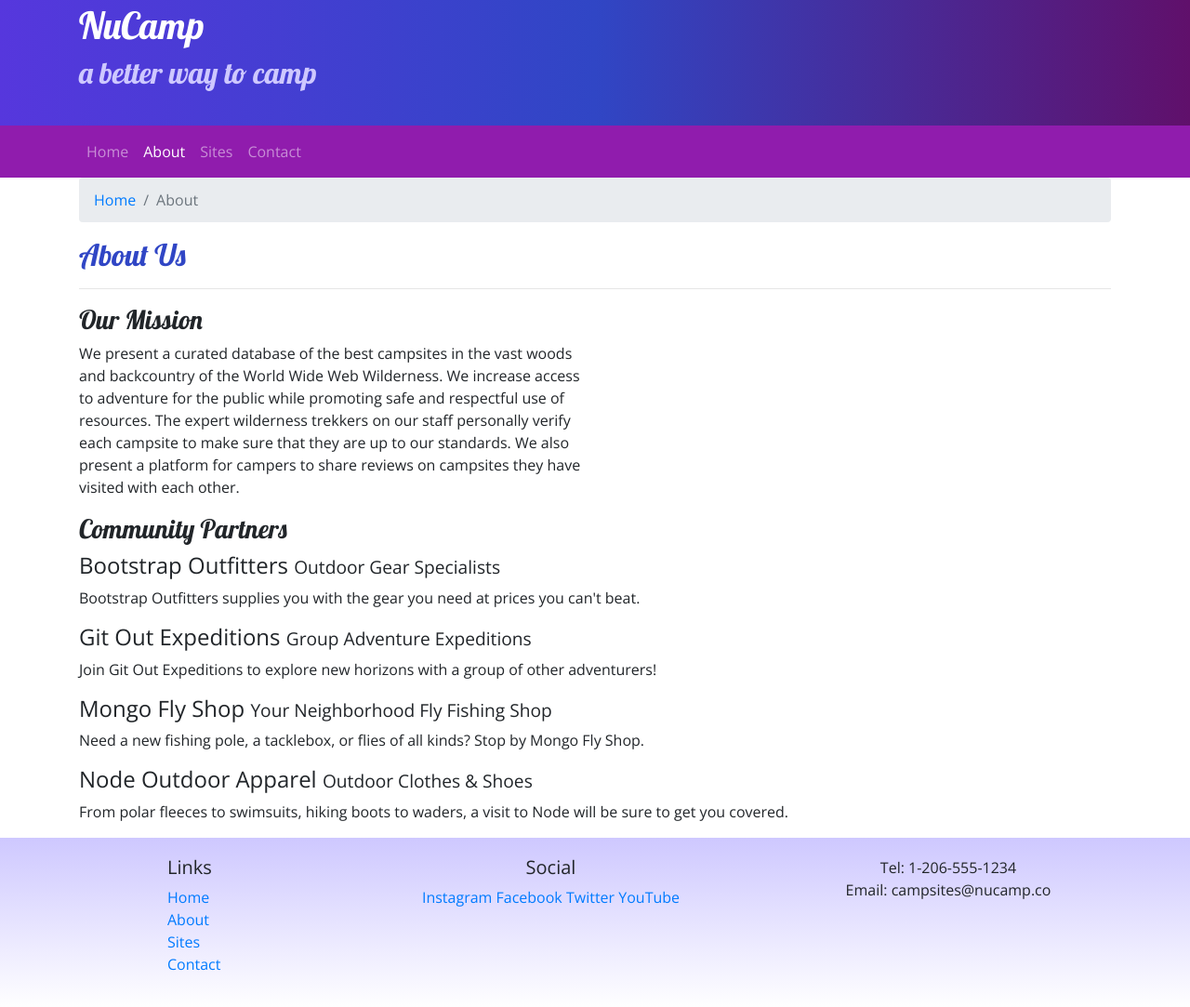
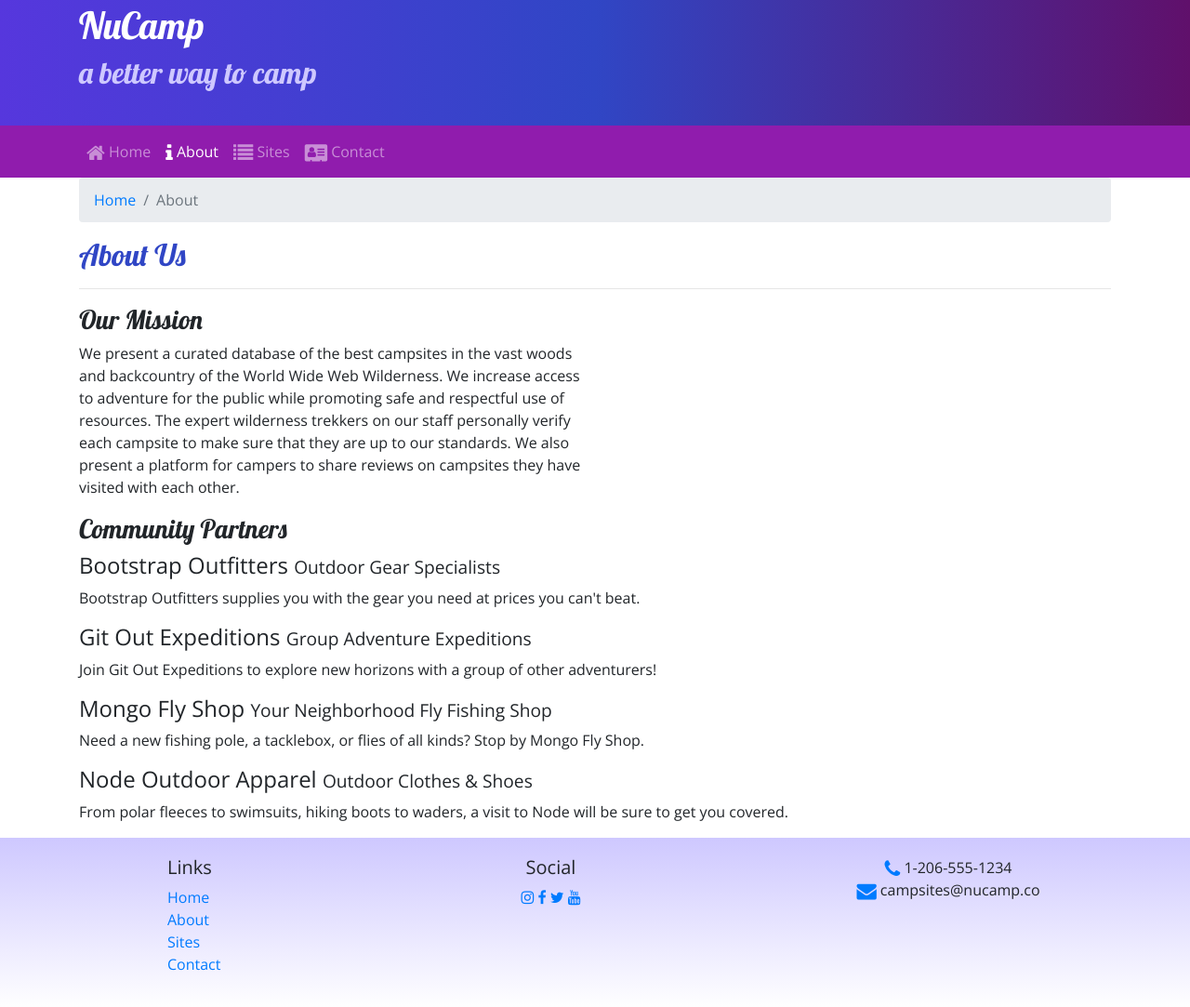
Before and after one commit to DoverTx/nucamp-bootstrap, a website: page aboutus.html in a window 1280 px wide. Shown: the part 27-1110 px from the top of the page at 93% size. Drawn offline with nearby package versions, Linux system fonts and the light colour scheme.

Commit message:
Icon Fonts

```diff
--- a/aboutus.html
+++ b/aboutus.html
@@ -9,6 +9,7 @@
     <link rel="stylesheet" href="node_modules/bootstrap/dist/css/bootstrap.min.css" />
 
     <!-- Additional CSS must be place after Bootstrap CSS -->
+    <link rel="stylesheet" href="node_modules/font-awesome/css/font-awesome.min.css" />
     <link rel="stylesheet" href="https://fonts.googleapis.com/css?family=Lobster|Open+Sans" />
     <link rel="stylesheet" href="css/styles.css" />
 
@@ -35,10 +36,10 @@
             </button>
             <div class="collapse navbar-collapse" id="nucampNavbar">
                 <ul class="navbar-nav">
-                    <li class="nav-item"><a class="nav-link" href="index.html">Home</a></li>
-                    <li class="nav-item active"><a class="nav-link" href="#">About</a></li>
-                    <li class="nav-item"><a class="nav-link" href="sites.html">Sites</a></li>
-                    <li class="nav-item"><a class="nav-link" href="contact.html">Contact</a></li>
+                    <li class="nav-item"><a class="nav-link" href="index.html"><i class="fa fa-home fa-lg"></i> Home </a></li>
+                    <li class="nav-item active"><a class="nav-link" href="#"><i class="fa fa-info fa-lg"></i> About </a></li>
+                    <li class="nav-item"><a class="nav-link" href="sites.html"><i class="fa fa-list fa-lg"></i> Sites </a></li>
+                    <li class="nav-item"><a class="nav-link" href="contact.html"><i class="fa fa-address-card fa-lg"></i> Contact </a></li>
                 </ul>
             </div>
         </div>
@@ -92,14 +93,14 @@
                 </div>
                 <div class="col-6 col-sm-5 text-center">
                     <h5>Social</h5>
-                    <a href="http://instagram.com/">Instagram</a>
-                    <a href="http://facebook.com/">Facebook</a>
-                    <a href="http://twitter.com/">Twitter</a>
-                    <a href="http://youtube.com/">YouTube</a>
+                    <a href="http://instagram.com/"><i class="fa fa-instagram"></i> </a>
+                    <a href="http://facebook.com/"><i class="fa fa-facebook"></i> </a>
+                    <a href="http://twitter.com/"><i class="fa fa-twitter"></i> </a>
+                    <a href="http://youtube.com/"><i class="fa fa-youtube"></i> </a>
                 </div>
                 <div class="col-sm-4 text-center">
-                    Tel: 1-206-555-1234<br />
-                    Email: campsites@nucamp.co
+                    <i class="fa fa-phone fa-lg text-primary"></i> 1-206-555-1234<br />
+                    <i class="fa fa-envelope fa-lg text-primary"></i> campsites@nucamp.co
                 </div>
            </div>
         </div>
--- a/package.json
+++ b/package.json
@@ -12,6 +12,7 @@
   "license": "ISC",
   "dependencies": {
     "bootstrap": "^4.5.0",
+    "font-awesome": "^4.7.0",
     "jquery": "^3.5.1",
     "popper.js": "^1.16.1"
   },
```
Also changed, not shown: index.html (+11 -10 lines), 1 other file.
